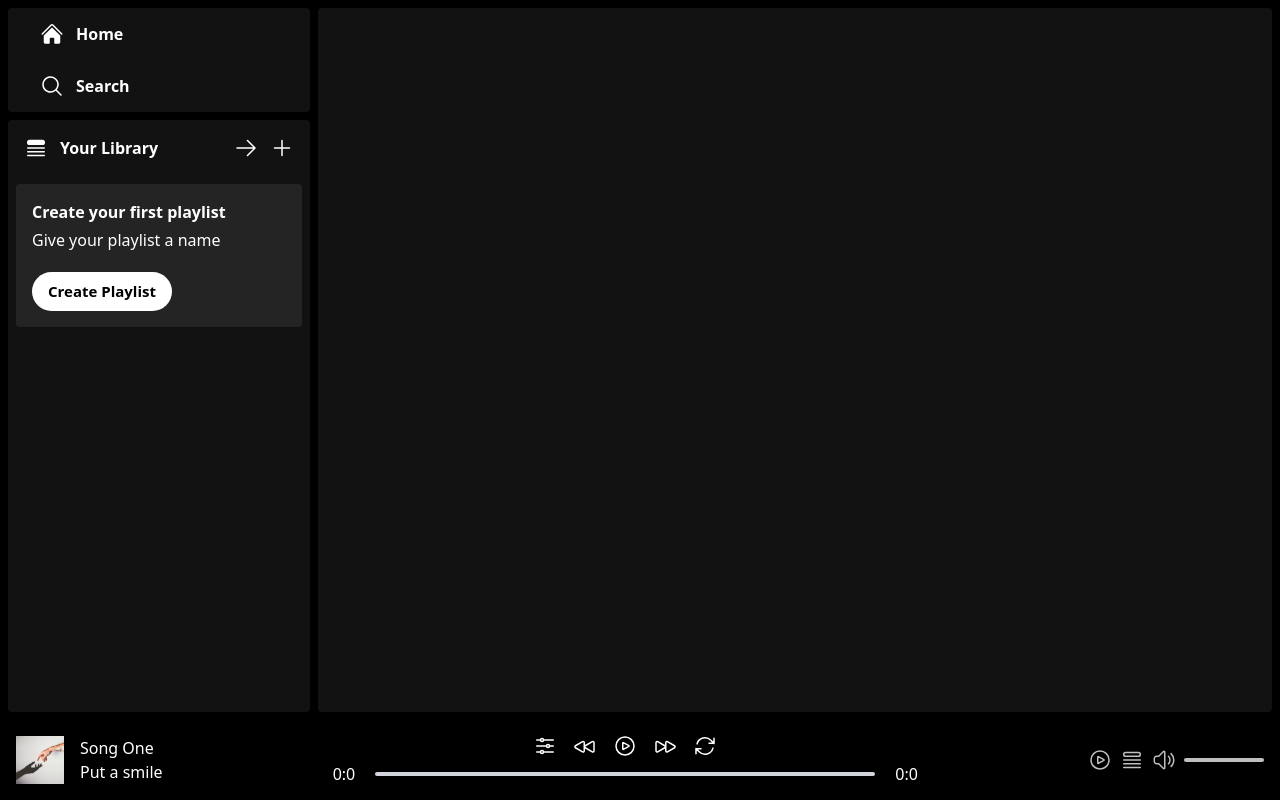
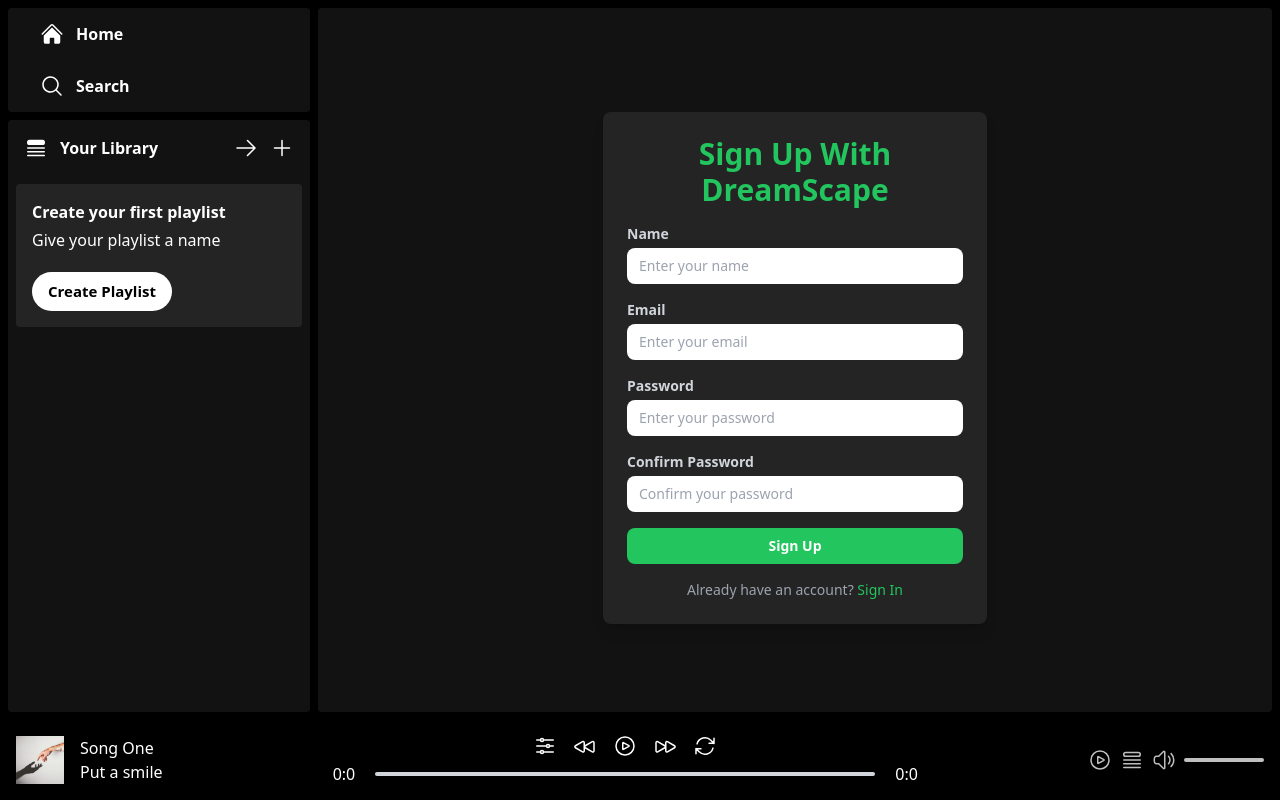
Before and after one commit to zafar-m3n/DreamScape, a React (Vite) app: page /register in a window 1280 px wide. Built offline with nearby package versions, Linux system fonts and the light colour scheme.

Commit message:
Login and Register Page

```diff
--- a/src/components/Display.jsx
+++ b/src/components/Display.jsx
@@ -2,12 +2,16 @@ import React from "react";
 import { Routes, Route } from "react-router-dom";
 import DisplayHome from "./DisplayHome";
 import DisplayAlbum from "./DisplayAlbum";
+import Register from "./Register";
+import Login from "./Login";
 
 const Display = () => {
   return (
     <div className="w-full m-2 px-6 pt-4 rounded bg-[#121212] text-white overflow-auto lg:w-3/4 lg:ml-0">
       <Routes>
         <Route path="/" element={<DisplayHome />} />
+        <Route path="/login" element={<Login />} />
+        <Route path="/register" element={<Register />} />
         <Route path="/album/:id" element={<DisplayAlbum />} />
       </Routes>
     </div>
--- /dev/null
+++ b/src/components/Login.jsx
@@ -0,0 +1,63 @@
+import React, { useState } from "react";
+
+const Login = () => {
+  const [email, setEmail] = useState("");
+  const [password, setPassword] = useState("");
+
+  const handleSubmit = (event) => {
+    event.preventDefault();
+    console.log("Form submitted!");
+  };
+
+  return (
+    <div className="flex items-center justify-center h-full">
+      <div className="w-full max-w-sm bg-[#242424] rounded-lg p-6 shadow-lg">
+        <h2 className="text-3xl text-green-500 font-bold mb-4 text-center">
+          Login to DreamScape
+        </h2>
+        <form className="space-y-4" onSubmit={handleSubmit}>
+          <div>
+            <label className="block text-gray-300 text-sm mb-1 font-semibold">
+              Email
+            </label>
+            <input
+              type="email"
+              value={email}
+              onChange={(e) => setEmail(e.target.value)}
+              className="w-full px-3 py-2 rounded-lg focus:outline-none focus:ring-2 focus:ring-green-500 text-sm"
+              placeholder="Enter your email"
+            />
+          </div>
+
+          <div>
+            <label className="block text-gray-300 text-sm mb-1 font-semibold">
+              Password
+            </label>
+            <input
+              type="password"
+              value={password}
+              onChange={(e) => setPassword(e.target.value)}
+              className="w-full px-3 py-2 rounded-lg focus:outline-none focus:ring-2 focus:ring-green-500 text-sm"
+              placeholder="Enter your password"
+            />
+          </div>
+
+          <button
+            type="submit"
+            className="w-full bg-green-500 text-white py-2 px-4 rounded-lg hover:bg-green-600 transition duration-200 text-sm font-semibold"
+          >
+            Sign In
+          </button>
+        </form>
+        <p className="text-gray-400 mt-4 text-center text-sm">
+          Don't have an account?{" "}
+          <a href="/register" className="text-green-500 hover:underline">
+            Sign Up
+          </a>
+        </p>
+      </div>
+    </div>
+  );
+};
+
+export default Login;
--- a/src/components/Navbar.jsx
+++ b/src/components/Navbar.jsx
@@ -1,5 +1,5 @@
 import React from "react";
-import { useNavigate } from "react-router-dom";
+import { Link, useNavigate } from "react-router-dom";
 
 const Navbar = () => {
   const navigate = useNavigate();
@@ -48,6 +48,12 @@ const Navbar = () => {
           <p className="bg-purple-500 text-white w-10 h-10 text-[15px] flex items-center justify-center rounded-full">
             Ru
           </p>
+          <Link to="/login" className="text-green-500">
+            Login
+          </Link>
+          <Link to="/register" className="text-green-500">
+            Register
+          </Link>
         </div>
       </div>
       <div className="flex items-center gap-2 mt-4">
--- /dev/null
+++ b/src/components/Register.jsx
@@ -0,0 +1,91 @@
+import React, { useState } from "react";
+
+const Register = () => {
+  const [name, setName] = useState("");
+  const [email, setEmail] = useState("");
+  const [password, setPassword] = useState("");
+  const [confirmPassword, setConfirmPassword] = useState("");
+
+  const handleSubmit = (event) => {
+    event.preventDefault();
+    console.log("Form submitted!");
+  };
+
+  return (
+    <div className="flex items-center justify-center h-full">
+      <div className="w-full max-w-sm bg-[#242424] rounded-lg p-6 shadow-lg">
+        <h2 className="text-3xl text-green-500 font-bold mb-4 text-center">
+          Sign Up With DreamScape
+        </h2>
+        <form className="space-y-4" onSubmit={handleSubmit}>
+          <div>
+            <label className="block text-gray-300 text-sm mb-1 font-semibold">
+              Name
+            </label>
+            <input
+              type="text"
+              value={name}
+              onChange={(e) => setName(e.target.value)}
+              className="w-full px-3 py-2 rounded-lg focus:outline-none focus:ring-2 focus:ring-green-500 text-sm"
+              placeholder="Enter your name"
+            />
+          </div>
+
+          <div>
+            <label className="block text-gray-300 text-sm mb-1 font-semibold">
+              Email
+            </label>
+            <input
+              type="email"
+              value={email}
+              onChange={(e) => setEmail(e.target.value)}
+              className="w-full px-3 py-2 rounded-lg focus:outline-none focus:ring-2 focus:ring-green-500 text-sm"
+              placeholder="Enter your email"
+            />
+          </div>
+
+          <div>
+            <label className="block text-gray-300 text-sm mb-1 font-semibold">
+              Password
+            </label>
+            <input
+              type="password"
+              value={password}
+              onChange={(e) => setPassword(e.target.value)}
+              className="w-full px-3 py-2 rounded-lg focus:outline-none focus:ring-2 focus:ring-green-500 text-sm"
+              placeholder="Enter your password"
+            />
+          </div>
+
+          <div>
+            <label className="block text-gray-300 text-sm mb-1 font-semibold">
+              Confirm Password
+            </label>
+            <input
+              type="password"
+              value={confirmPassword}
+              onChange={(e) => setConfirmPassword(e.target.value)}
+              className="w-full px-3 py-2 rounded-lg focus:outline-none focus:ring-2 focus:ring-green-500 text-sm"
+              placeholder="Confirm your password"
+            />
+          </div>
+
+          <button
+            type="submit"
+            className="w-full bg-green-500 text-white py-2 px-4 rounded-lg hover:bg-green-600 transition duration-200 text-sm font-semibold"
+          >
+            Sign Up
+          </button>
+        </form>
+        <p className="text-gray-400 mt-4 text-center text-sm">
+          Already have an account?{" "}
+          <a href="/signin" className="text-green-500 hover:underline">
+            Sign In
+          </a>
+        </p>
+      </div>
+    </div>
+  );
+};
+
+export default Register;
```
